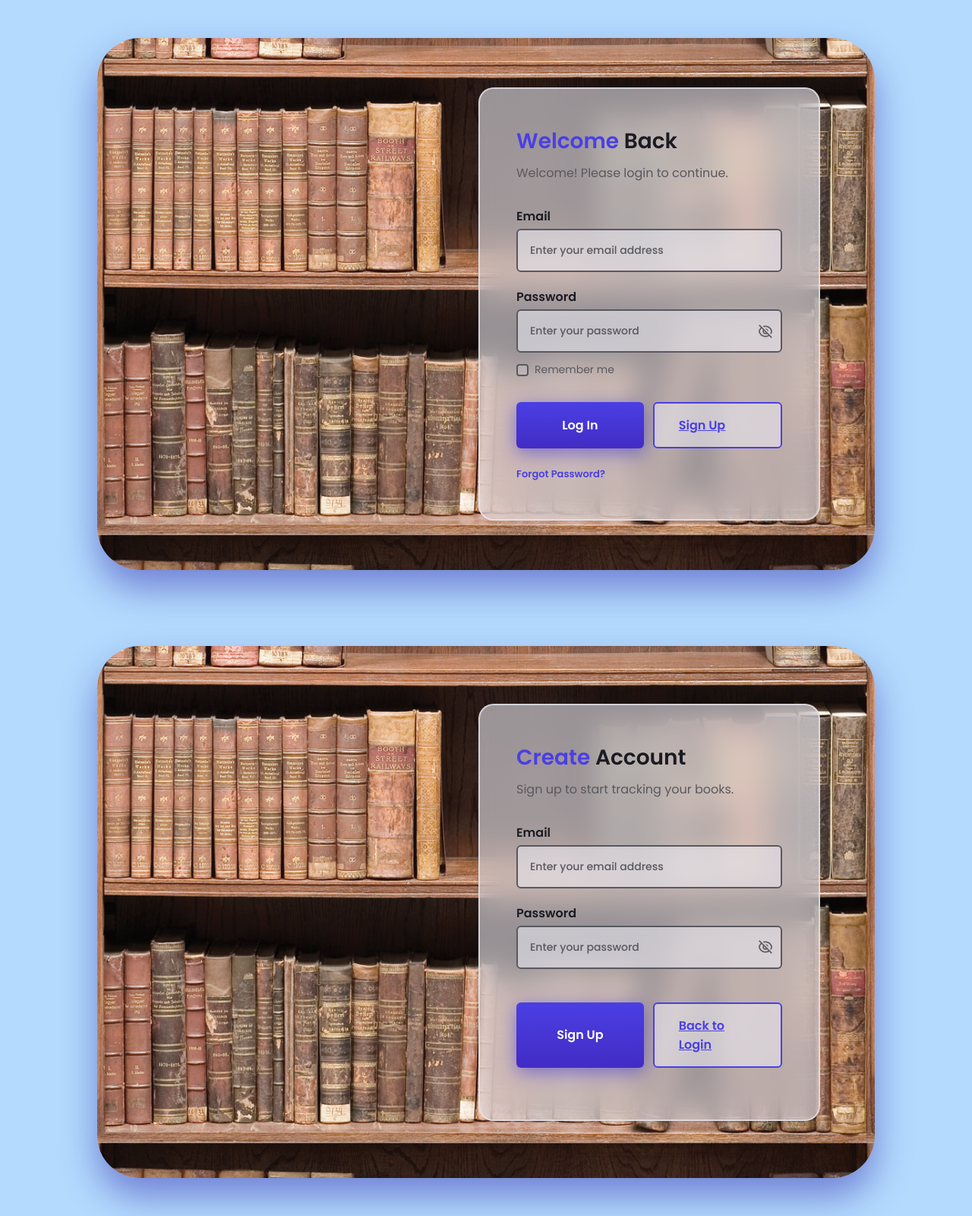
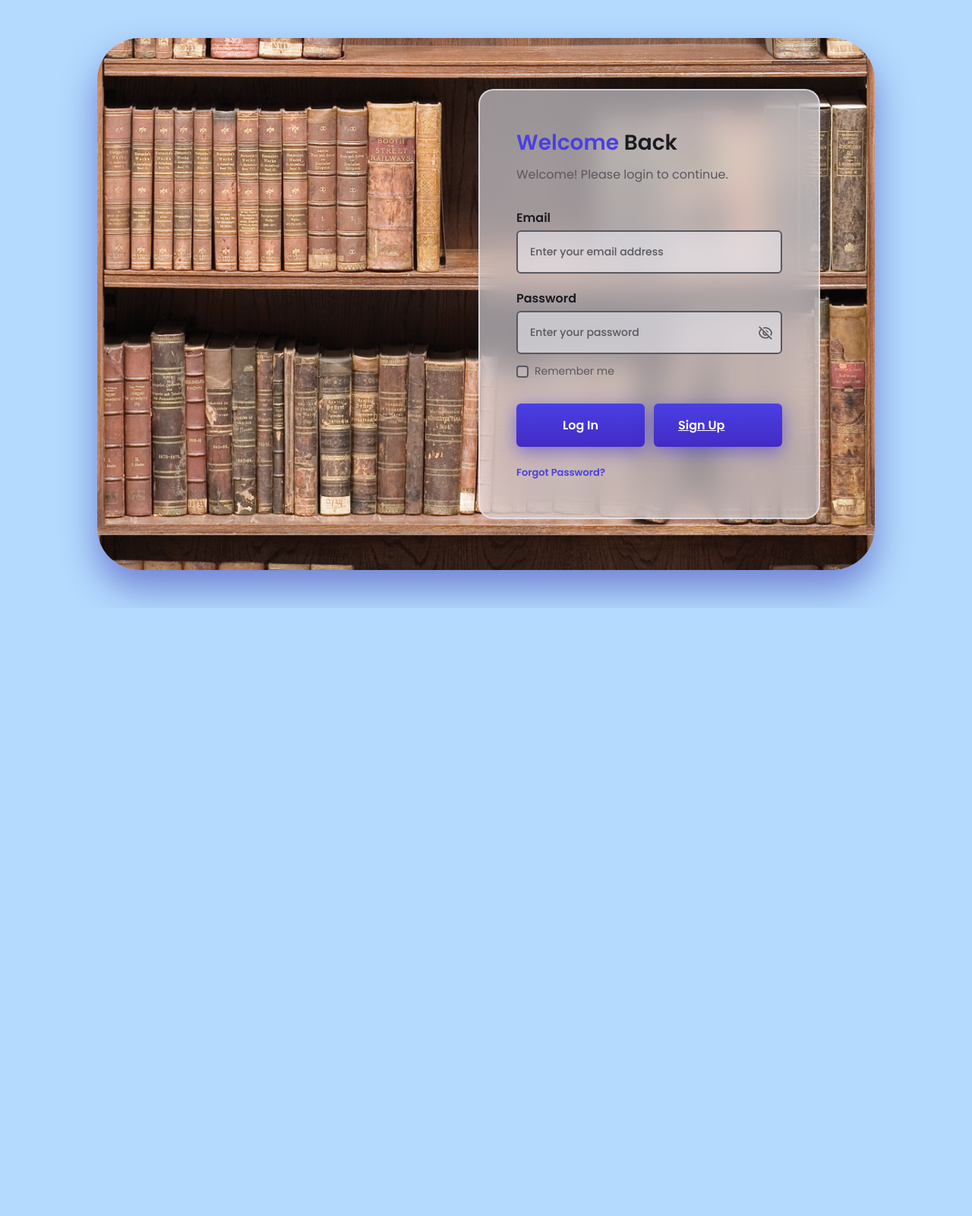
Before and after one commit to ygalyamy/TT8L-03, a Flask app: page / in a window 1280 px wide. Shown: the whole page at 76% size. After the commit the page ends 800 px from the top, so only its background shows below. Run offline with Flask 3, Linux system fonts and the light colour scheme.

Commit message:
navigation login/sign up

```diff
--- a/static/style.css
+++ b/assets/css/style.css
@@ -4,7 +4,8 @@ html {
 
 body {
     background-color: rgba(158, 127, 68, 0.393);
-    background-image: url(Webpage.jpg);
+    img: src="../assets/img/webpage.jpg">
+    background-image: url(../assets/img/Webpage.jpg);
     background-size: cover;
     background-repeat: no-repeat;
     background-position: center;
@@ -56,6 +57,7 @@ h3 {
     font-family: 'Times New Roman', Times, serif;
 }
 p {
+    background-image: url(Webpage.jpg);
     font-size: 18px;
     color: aliceblue;
     font-family: 'Times New Roman', Times, serif;
--- a/templates/index.html
+++ b/templates/index.html
@@ -10,14 +10,14 @@
     <!--=============== CSS ===============-->
     <link rel="stylesheet" href="../assets/css/style2.css">
 
-    <title>Beautiful glass login form - Bedimcode</title>
+    <title>Login Form</title>
 </head>
 <body>
     <div class="container">
         <div class="login__content">
             <img src="../assets/img/webpage.jpg" alt="login image" class="login__img">
 
-            <form action="/login" method="POST" class="login__form">
+            <form action="/TT8L-03/templates/login" method="POST" class="login__form">
                 <div>
                     <h1 class="login__title">
                         <span>Welcome</span> Back
@@ -52,7 +52,7 @@
                <div>
                    <div class="login__buttons">
                        <button class="login__button" type="submit">Log In</button>
-                       <a href="/signup" class="login__button login__button-ghost">Sign Up</a>
+                       <a href="/TT8L-03/templates/signup.html#" class="login__button">Sign Up</a>
                    </div>
 
                    <a href="#" class="login__forgot">Forgot Password?</a>
@@ -65,65 +65,3 @@
    <script src="../assets/js/main.js"></script>
    </body>
    </html>
-
-<!DOCTYPE html>
-<html lang="en">
-<head>
-    <meta charset="UTF-8">
-    <meta name="viewport" content="width=device-width, initial-scale=1.0">
-
-    <!--=============== REMIXICONS ===============-->
-    <link href="https://cdn.jsdelivr.net/npm/remixicon@2.5.0/fonts/remixicon.css" rel="stylesheet">
-
-    <!--=============== CSS ===============-->
-    <link rel="stylesheet" href="../assets/css/style2.css">
-
-    <title>Sign Up - PaperTrail</title>
-</head>
-<body>
-    <div class="container">
-        <div class="login__content">
-            <img src="../assets/img/webpage.jpg" alt="signup image" class="login__img">
-
-            <form action="/signup" method="POST" class="login__form">
-                <div>
-                    <h1 class="login__title">
-                        <span>Create</span> Account
-                    </h1>
-                    <p class="login__description">
-                        Sign up to start tracking your books.
-                    </p>
-                </div>
-
-                <div>
-                    <div class="login__inputs">
-                        <div>
-                            <label for="signup-email" class="login__label">Email</label>
-                            <input type="email" name="email" placeholder="Enter your email address" required class="login__input" id="signup-email">
-                        </div>
-
-                        <div>
-                            <label for="signup-pass" class="login__label">Password</label>
-
-                            <div class="login__box">
-                                <input type="password" name="password" placeholder="Enter your password" required class="login__input" id="signup-pass">
-                                <i class="ri-eye-off-line login__eye" id="signup-icon"></i>
-                            </div>
-                        </div>
-                    </div>
-                </div>
-
-                <div>
-                    <div class="login__buttons">
-                        <button class="login__button" type="submit">Sign Up</button>
-                        <a href="/" class="login__button login__button-ghost">Back to Login</a>
-                    </div>
-                </div>
-            </form>
-        </div>
-    </div>
-
-    <!--=============== MAIN JS ===============-->
-    <script src="../assets/js/main.js"></script>
-</body>
-</html>
--- a/templates/signup.html
+++ b/templates/signup.html
@@ -48,7 +48,7 @@
                 <div>
                     <div class="login__buttons">
                         <button class="login__button" type="submit">Sign Up</button>
-                        <a href="/" class="login__button login__button-ghost">Back to Login</a>
+                        <a href="../templates/index.html#" class="login__button">Back to Login</a>
                     </div>
                 </div>
             </form>
```
Also changed, not shown: templates/webpage.html (+2 -6 lines).
